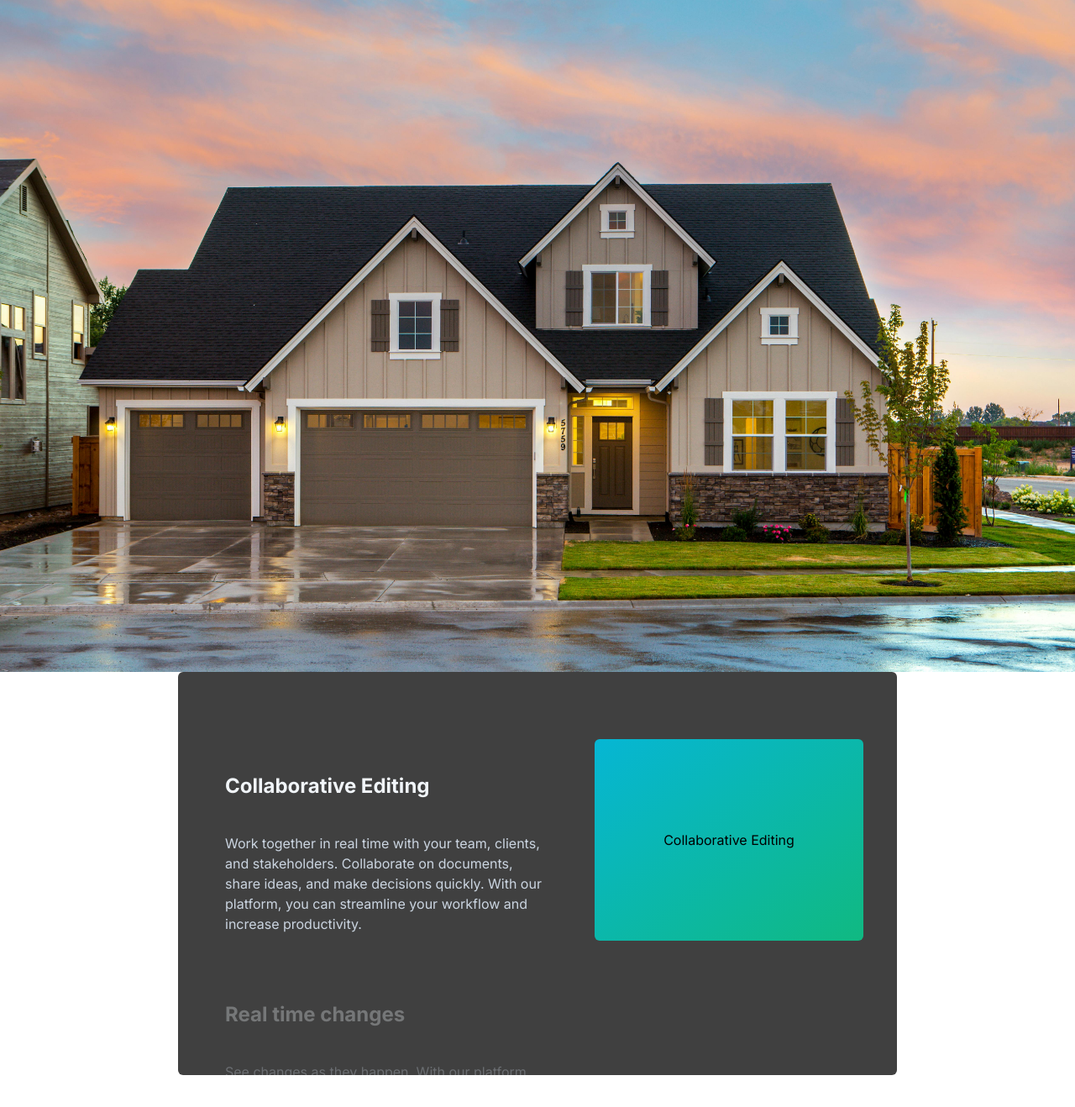
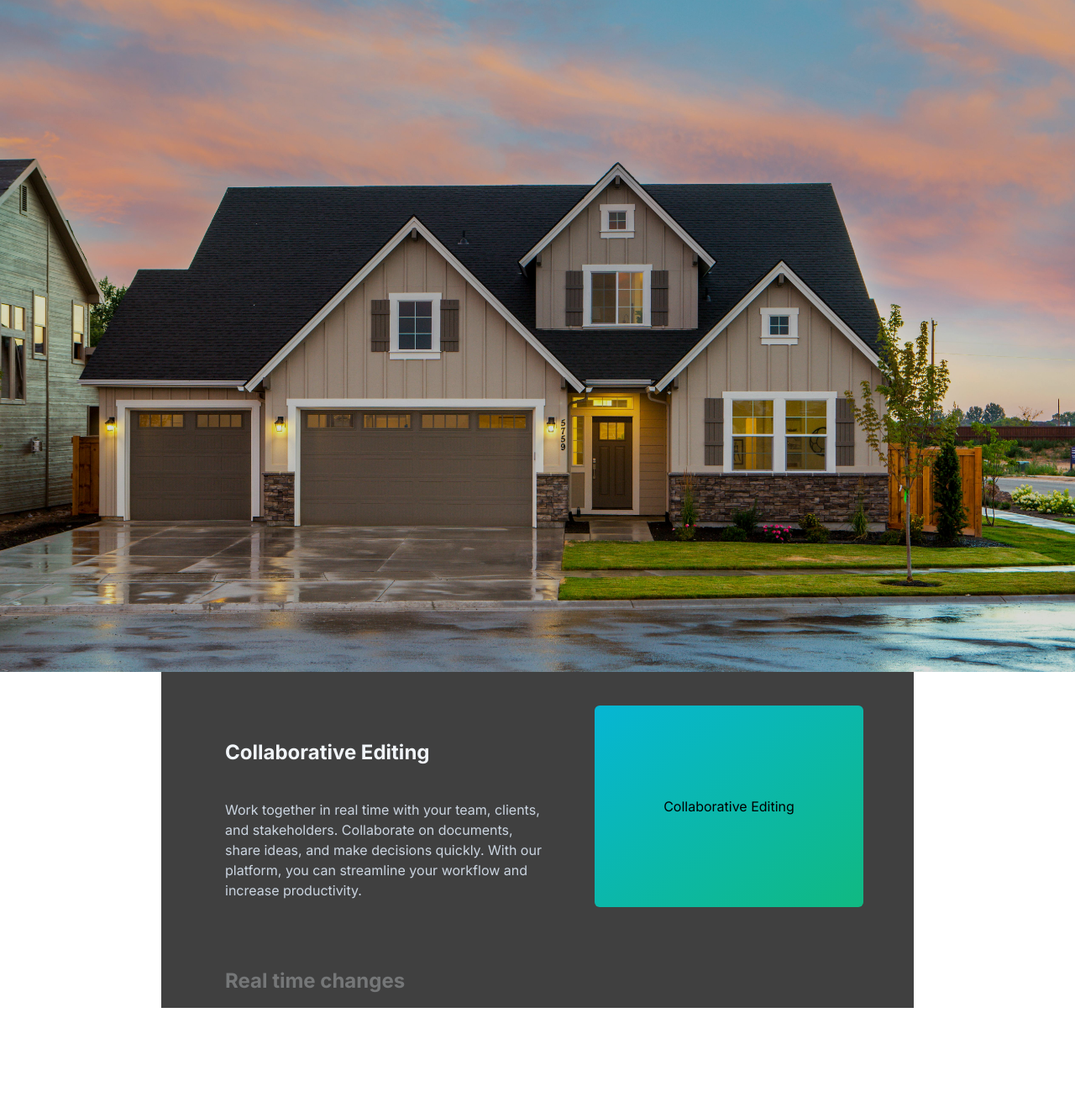
Before and after one commit to CesarPincha/Jon, a Next.js app: page / in a window 1280 px wide. Shown: the top 1318 px of the page at 84% size. Before the commit the page ends 1280 px from the top, so only its background shows below. Built offline with nearby package versions, Linux system fonts and the light colour scheme.

Commit message:
workin gon hero

```diff
--- a/app/globals.css
+++ b/app/globals.css
@@ -68,5 +68,11 @@
   * {
     border-color: hsl(var(--border));
   }
+  html, body {
+    margin: 0;
+    padding: 0;
+    height: 100%;
+    width: 100%;
+  }
 
 }
--- a/app/page.tsx
+++ b/app/page.tsx
@@ -1,13 +1,14 @@
 import { StickyScroll } from "@/components/ui/sticky-scroll-reveal";
 import contentData from "@/data/scrollData";
 import Hero from "@/components/ui/hero";
-import Image from "next/image";
 
 export default function Home() {
   return (
-    <main className="flex min-h-screen flex-col items-center justify-between ">
+    <main className="flex flex-col items-center justify-start">
       <Hero />
-      <StickyScroll content={contentData} />
+      <div className="w-[70vw] h-[100vh]">
+        <StickyScroll content={contentData} />
+      </div>
     </main>
   );
 }
--- a/components/ui/hero.tsx
+++ b/components/ui/hero.tsx
@@ -2,9 +2,9 @@ import Image from "next/image";
 import React from "react";
 import heroImg from "@/public/images/heroImg.jpg";
 
-function hero() {
+function Hero() {
   return (
-    <div className="h-screen">
+    <div className="relative h-screen w-full">
       <Image
         alt="Picture of the author"
         src={heroImg}
@@ -12,8 +12,9 @@ function hero() {
         objectFit="cover"
         objectPosition="center"
       />
+      <div className="absolute inset-0 bg-black bg-opacity-15"></div>
     </div>
   );
 }
 
-export default hero;
+export default Hero;
--- a/components/ui/sticky-scroll-reveal.tsx
+++ b/components/ui/sticky-scroll-reveal.tsx
@@ -60,7 +60,7 @@ export const StickyScroll = ({
       animate={{
         backgroundColor: backgroundColors[activeCard % backgroundColors.length],
       }}
-      className="h-[30rem] overflow-y-auto flex justify-center relative space-x-10 rounded-md p-10"
+      className="h-[50vh] overflow-y-auto flex justify-center relative space-x-10  "
       ref={ref}
     >
       <div className="div relative flex items-start px-4">
```
Also changed, not shown: 1 other file (tests, documents, lock files or other folders).
